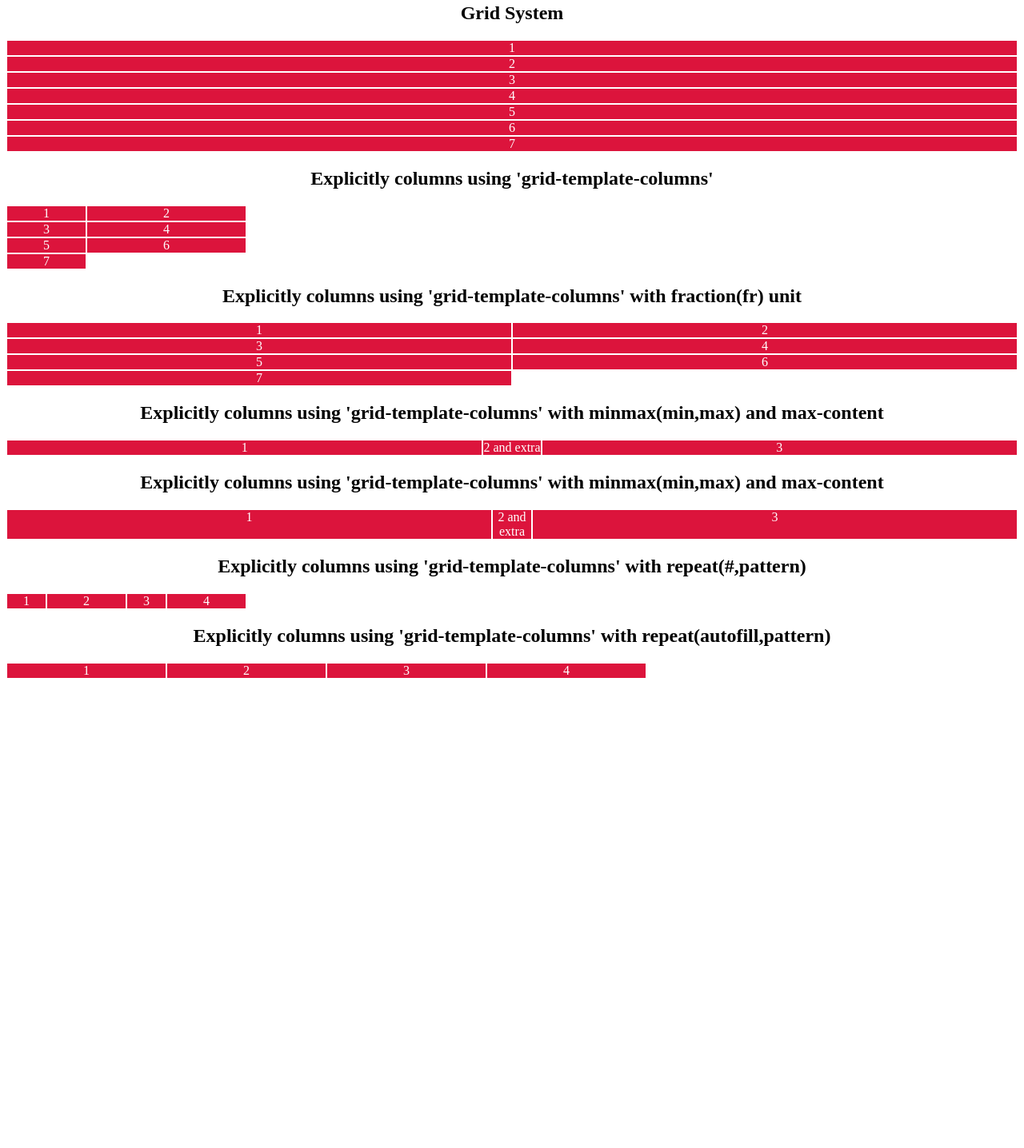
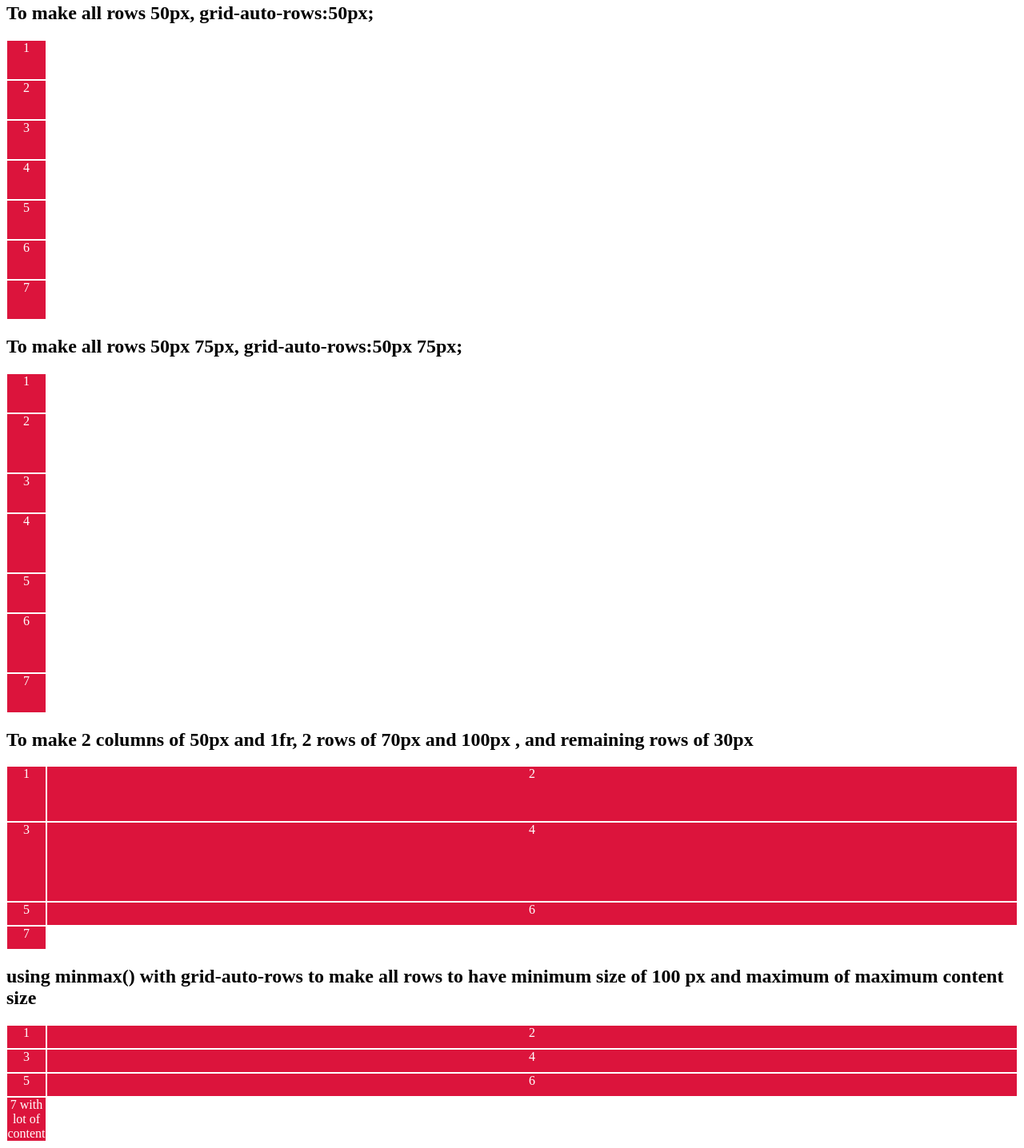
Before and after one commit to rakshith4able/CSS-GRIDS, a plain HTML site: page Working with grids/grid-auto-rows/grid-auto-rows.html in a window 1280 px wide. Shown: the part 17-1453 px from the top of the page at 80% size. Before the commit the page ends 874 px from the top, so only its background shows below. Drawn offline with Linux system fonts and the light colour scheme.

Commit message:
grid-auto-rows

```diff
--- a/Working with grids/grid-auto-rows/grid-auto-rows.css
+++ b/Working with grids/grid-auto-rows/grid-auto-rows.css
@@ -1,67 +1,36 @@
-h2{
+div{
+    background-color: crimson;
+    color: white;
+    margin: 1px;
     text-align: center;
 }
 
-div{
-    background-color: crimson;
-    margin: 1px;
-    color: white;
-    text-align: center;
+.wrapper1{
+    display: grid;
+    grid-template-columns: 50px;
+    /* To make all rows 50px */
+    grid-auto-rows: 50px;
 }
 
-
-.wrapper{
-    /* To use grid layout */
+.wrapper2{
     display: grid;
+    grid-template-columns: 50px;
+    /* To make all rows 50px 75px */
+    grid-auto-rows: 50px 75px;
 }
 
-/* Explicitly defining columns using grid-template-columns specifying the size they should take */
-.explicit-columns
-{
-display: grid;
-/* Specifying 2 columns in a row of size 100px and 200 px , Here rows are implicitly applied */
-grid-template-columns: 100px 200px;
+.wrapper3{
+    display: grid;
+    /* To make 2 columns of 50px and 1fr, 2 rows of 70px and 100px , and remaining rows of 30px */
+    grid-template-columns: 50px 1fr;
+    grid-template-rows: 70px 100px;
+    grid-auto-rows: 30px;
 }
 
-.explicit-columns-fractions{
+.wrapper4{
     display: grid;
-    /* To use fr unit with grids *1/
-    /* To create 2 columns each of same fraction size */
-    grid-template-columns: 1fr 1fr;
+    /* To make 2 columns of 50px and 1fr, to make all rows to have minimum size of 100 px
+        and maximum of maximum content size */
+    grid-template-columns: 50px 1fr;
+    grid-auto-rows: minmax(30px,max-content);
 }
-
-.explicit-columns-minmax{
-    display: grid;
-    /* To make 1st column and third column to be 1fr and
-    2nd column to take minimum of 50px and maximum of the maximum content size */
-    grid-template-columns: 1fr minmax(50px,max-content) 1fr;
-
-}
-
-.explicit-columns-minmax2{
-    display: grid;
-    /* To make 1st column and third column to be 1fr and
-    2nd column to take minimum of 50px and maximum of minimum content size  */
-    grid-template-columns: 1fr minmax(50px,min-content) 1fr;
-}
-
-.explicit-columns-repeat{
-    display: grid;
-    /*
-      Instead of repeating the same pattern twice we can use
-      repeat(No.  of times to repeat,pattern)
-   grid-template-columns: 50px 100px 50px 100px;
-    */
-    grid-template-columns: repeat(2,50px 100px);
-    /* we can use the repeat with fractions also
-  grid-template-columns: 1fr repeat(2,50px 100px) 1fr;
-    */
-}
-
-.explicit-columns-repeat-autofill
-{
-    display: grid;
-    /* To act like float left using repeat*/
-    grid-template-columns: repeat(auto-fill,200px);
-    /* They get stacked when we shrink the browser */
-}
--- a/Working with grids/grid-auto-rows/grid-auto-rows.html
+++ b/Working with grids/grid-auto-rows/grid-auto-rows.html
@@ -10,33 +10,8 @@
 </head>
 
 <body>
-    <h2>Grid System</h2>
-    <section class="wrapper">
-        <!-- The wrapper class is styled as grid so all these elements inside wroapper are grid-items -->
-        <div>1</div>
-        <div>2</div>
-        <div>3</div>
-        <div>4</div>
-        <div>5</div>
-        <div>6</div>
-        <div>7</div>
-    </section>
-    <h2>Explicitly columns using 'grid-template-columns' </h2>
-
-    <section class="explicit-columns">
-        <!-- Explicitly defining grids to take two columns one with 100px width and other with 200px -->
-        <div>1</div>
-        <div>2</div>
-        <div>3</div>
-        <div>4</div>
-        <div>5</div>
-        <div>6</div>
-        <div>7</div>
-    </section>
-    <h2>Explicitly columns using 'grid-template-columns' with fraction(fr) unit</h2>
-
-    <section class="explicit-columns-fractions">
-        <!-- Explicitly defining grids using fr(fraction) unit -->
+    <h2>To make all rows 50px, grid-auto-rows:50px;</h2>
+    <section class="wrapper1">
         <div>1</div>
         <div>2</div>
         <div>3</div>
@@ -46,54 +21,40 @@
         <div>7</div>
     </section>
 
-    <h2>Explicitly columns using 'grid-template-columns' with minmax(min,max) and max-content</h2>
-
-    <section class="explicit-columns-minmax">
-        <div>1</div>
-        <div>2 and extra</div>
-        <div>3</div>
-    </section>
-
-    <h2>Explicitly columns using 'grid-template-columns' with minmax(min,max) and max-content</h2>
-
-    <section class="explicit-columns-minmax2">
-        <div>1</div>
-        <div>2 and extra</div>
-        <div>3</div>
-    </section>
-
-    <h2>Explicitly columns using 'grid-template-columns' with repeat(#,pattern)</h2>
-
-    <section class="explicit-columns-repeat">
+    <h2>To make all rows 50px 75px, grid-auto-rows:50px 75px;</h2>
+    <section class="wrapper2">
         <div>1</div>
         <div>2</div>
         <div>3</div>
         <div>4</div>
+        <div>5</div>
+        <div>6</div>
+        <div>7</div>
     </section>
 
-    <h2>Explicitly columns using 'grid-template-columns' with repeat(autofill,pattern)</h2>
-
-    <section class="explicit-columns-repeat-autofill">
-        <!-- Resize the browser to see output-->
-        <!-- Works like float left i.e, stacks all the divs towards left -->
+    <h2>To make 2 columns of 50px and 1fr, 2 rows of 70px and 100px , and remaining rows of 30px</h2>
+    <section class="wrapper3">
         <div>1</div>
         <div>2</div>
         <div>3</div>
         <div>4</div>
+        <div>5</div>
+        <div>6</div>
+        <div>7</div>
     </section>
-    <!--
-repeat()
-minmax()
-max-content
-min-content
-auto-fill etc
-
-All these applies the same to grid-template-rows
-
-     -->
 
 
-
+    <h2>using minmax() with grid-auto-rows to make all rows to have minimum size of 100 px
+        and maximum of maximum content size </h2>
+    <section class="wrapper4">
+        <div>1</div>
+        <div>2</div>
+        <div>3</div>
+        <div>4</div>
+        <div>5</div>
+        <div>6</div>
+        <div>7 with lot of content</div>
+    </section>
 
 </body>
 
```
